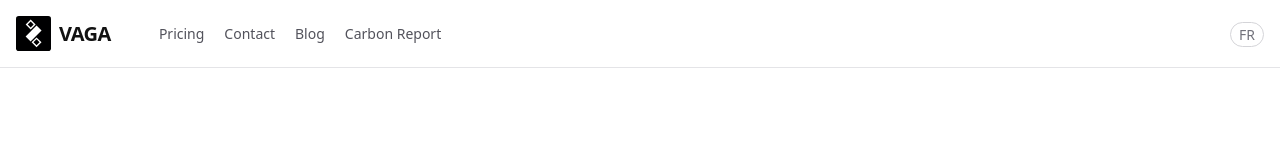
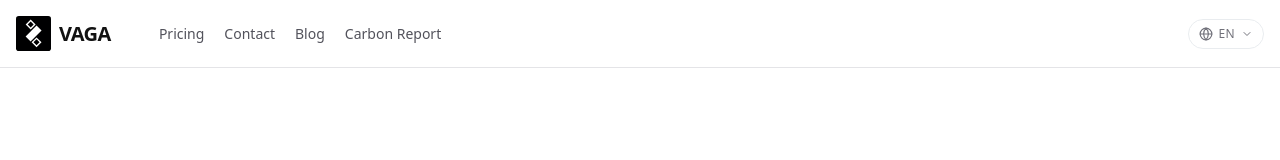
Before and after one commit to vaga-tn/vaga.tn, a Next.js app: page /en/changelog in a window 1280 px wide. Shown: the top 160 px of the page. Built offline with nearby package versions, Linux system fonts and the light colour scheme.

Commit message:
feat: i18n trigger

```diff
--- a/src/components/layout/LocaleSwitcher.tsx
+++ b/src/components/layout/LocaleSwitcher.tsx
@@ -1,21 +1,59 @@
 "use client"
 
+import { useState, useRef, useEffect } from "react"
+import { Globe, ChevronDown, Check } from "lucide-react"
 import { useLocale } from "next-intl"
 import { Link, usePathname } from "@/i18n/navigation"
+
+const LOCALES = [
+  { code: "fr", label: "Français" },
+  { code: "en", label: "English" },
+]
 
 export default function LocaleSwitcher() {
   const locale = useLocale()
   const pathname = usePathname()
-  const otherLocale = locale === "fr" ? "en" : "fr"
-  const label = locale === "fr" ? "EN" : "FR"
+  const [open, setOpen] = useState(false)
+  const ref = useRef<HTMLDivElement>(null)
+
+  useEffect(() => {
+    function handleClickOutside(e: MouseEvent) {
+      if (ref.current && !ref.current.contains(e.target as Node)) {
+        setOpen(false)
+      }
+    }
+    document.addEventListener("mousedown", handleClickOutside)
+    return () => document.removeEventListener("mousedown", handleClickOutside)
+  }, [])
 
   return (
-    <Link
-      href={pathname}
-      locale={otherLocale}
-      className="text-sm font-medium text-zinc-500 hover:text-zinc-900 transition-colors border border-zinc-300 px-2 py-0.5 rounded-full"
-    >
-      {label}
-    </Link>
+    <div ref={ref} className="relative">
+      <button
+        onClick={() => setOpen((v) => !v)}
+        className="flex items-center gap-1.5 text-sm font-medium text-zinc-500 hover:text-zinc-900 transition-colors px-2.5 py-1.5 border border-zinc-200 hover:border-zinc-400 rounded-full"
+        aria-expanded={open}
+      >
+        <Globe className="w-3.5 h-3.5" />
+        <span className="uppercase text-xs tracking-wide">{locale}</span>
+        <ChevronDown className={`w-3 h-3 transition-transform ${open ? "rotate-180" : ""}`} />
+      </button>
+
+      {open && (
+        <div className="absolute right-0 mt-1.5 w-36 bg-white border border-zinc-200 shadow-md z-50">
+          {LOCALES.map(({ code, label }) => (
+            <Link
+              key={code}
+              href={pathname}
+              locale={code}
+              onClick={() => setOpen(false)}
+              className="flex items-center justify-between px-3 py-2 text-sm text-zinc-600 hover:bg-zinc-50 hover:text-zinc-900 transition-colors"
+            >
+              <span>{label}</span>
+              {locale === code && <Check className="w-3.5 h-3.5 text-[#3ecf8e]" />}
+            </Link>
+          ))}
+        </div>
+      )}
+    </div>
   )
 }
```
